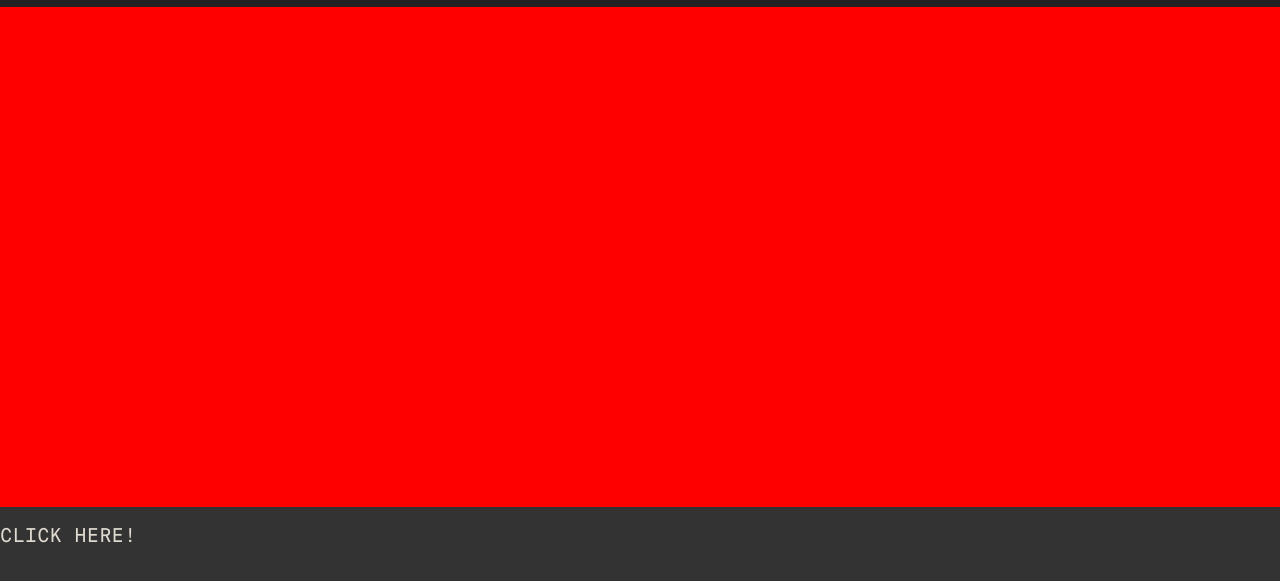
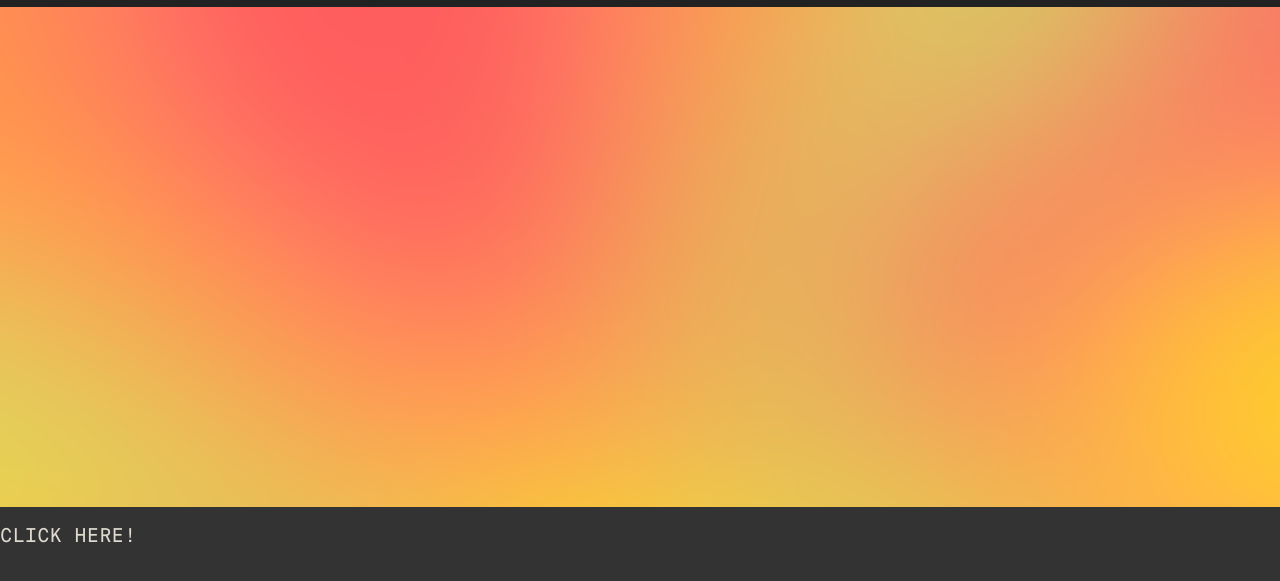
Before and after one commit to RasmusHelbo/RasmusHelbo.github.io, a plain HTML site: page idk.html in a window 1280 px wide. Shown: the part 63-644 px from the top of the page. Drawn offline with Linux system fonts and the light colour scheme.

Commit message:
Update idk.css

```diff
--- a/idk.css
+++ b/idk.css
@@ -82,7 +82,7 @@ img {
   height: 500px;
   position: absolute;
   top: 70px;
-  background-image:url(billeder/gradient2.png);
+  background-image:url(images/gradient2.png);
   background-size: cover;
   background-color: #ff0000;
 }
```
